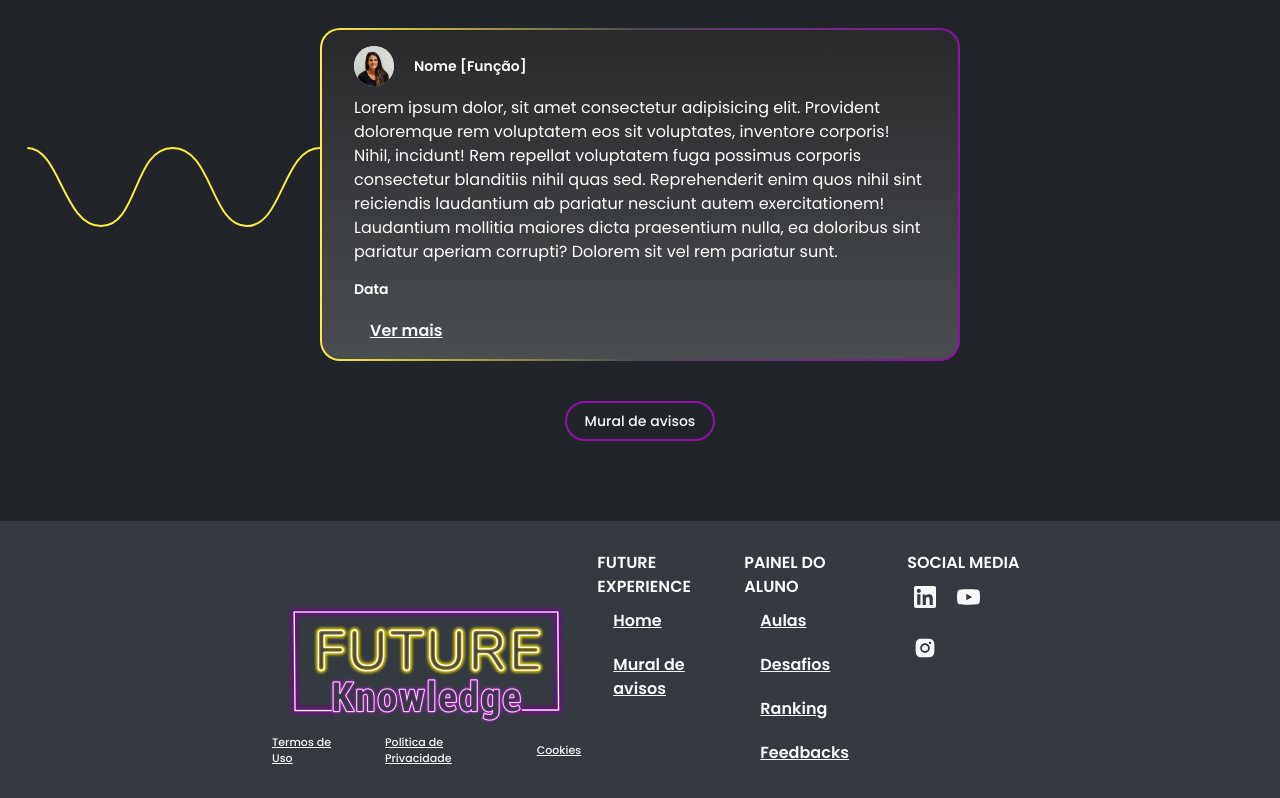
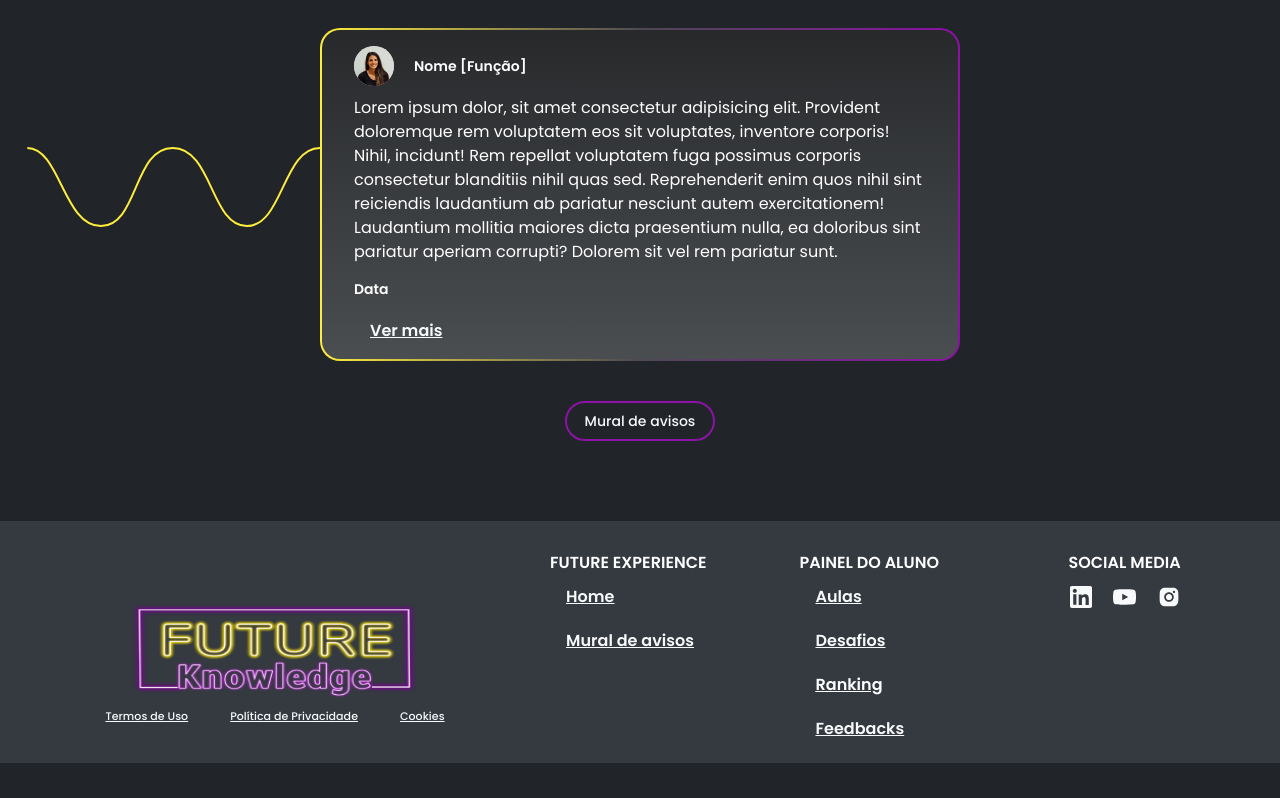
Before and after one commit to victornathanael/future-knowledge, a React (Vite) app: page / in a window 1280 px wide. Shown: the part 1248-2046 px from the top of the page. After the commit the page ends 2011 px from the top, so only its background shows below. Built offline with nearby package versions, Linux system fonts and the light colour scheme; no server answers.

Commit message:
feat: add className for ranking text

```diff
--- a/src/components/Footer/Footer.css
+++ b/src/components/Footer/Footer.css
@@ -5,19 +5,21 @@
 footer {
     display: flex;
     justify-content: center;
-    height: 277px;
     background: #343a40;
+    width: 100%;
+    height: 100%;
 }
 
 #footer-container {
-    display: flex;
+    display: grid;
+    grid-template-columns: auto auto auto auto;
     justify-content: space-evenly;
-    width: 60%;
+    width: 100%;
 }
 
 #future-knowledge-logo-footer {
-    width: 290px;
-    height: 123px;
+    width: 80%;
+    height: 60%;
 }
 
 #info-site {
@@ -102,3 +104,22 @@ footer {
     height: 24px;
     padding: 10px;
 }
+
+.ranking-text-footer {
+    color: #fff;
+}
+
+.ranking-text-footer:hover {
+    color: black;
+}
+
+@media (max-width: 575px) {
+    #footer-container {
+        grid-template-columns: none;
+        justify-items: start;
+    }
+
+    #social-media {
+        padding: 30px 0 0 0;
+    }
+}
--- a/src/components/Footer/Footer.jsx
+++ b/src/components/Footer/Footer.jsx
@@ -31,9 +31,11 @@ export default function Footer() {
                     <ul>
                         <li>Aulas</li>
                         <li>Desafios</li>
-                        <Link to={'/ranking'}>
-                            <li>Ranking</li>
-                        </Link>
+                        <li>
+                            <Link to={'/ranking'} className='ranking-text-footer'>
+                                Ranking
+                            </Link>
+                        </li>
                         <li>Feedbacks</li>
                     </ul>
                 </div>
```
